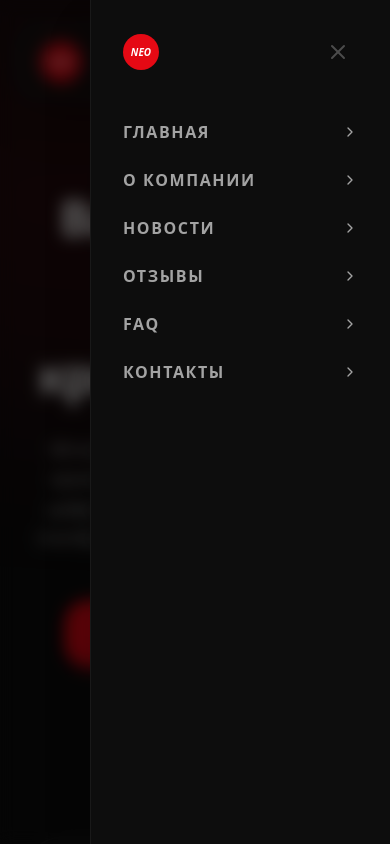
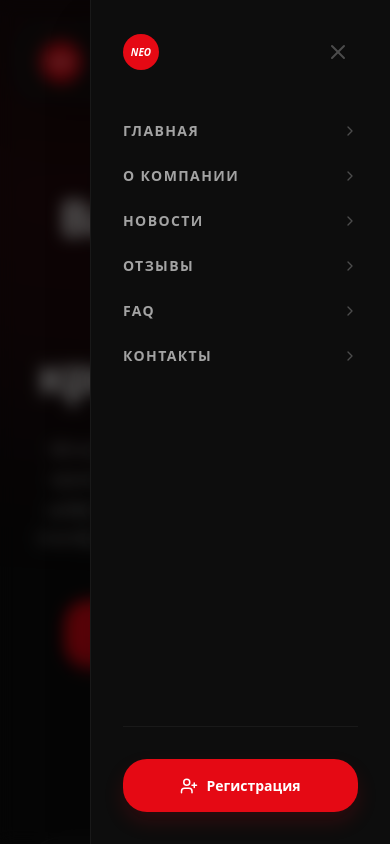
Before and after one commit to ermatovrasul/NEO-WALLET, a Next.js app: page / in a window 390 px wide. Both pictures are taken after a click on the button 327 px from the left and 62 px from the top of the page. Shown: the top 844 px of the page. Built offline with nearby package versions, Linux system fonts and the light colour scheme.

Commit message:
fixed style

```diff
--- a/src/components/layout/Header.tsx
+++ b/src/components/layout/Header.tsx
@@ -1,7 +1,7 @@
 "use client";
 import Link from 'next/link';
 import { usePathname } from 'next/navigation';
-import { Menu, X, ChevronRight } from 'lucide-react';
+import { Menu, X, ChevronRight, UserPlus } from 'lucide-react';
 import { useState } from 'react';
 import { motion, AnimatePresence } from 'framer-motion';
 
@@ -51,7 +51,7 @@ export const Header = () => {
           <div className="flex items-center gap-3">
             <Link
               href="/register"
-              className="hidden md:block bg-[#E50914] hover:bg-[#CC0812] text-white px-7 py-3 rounded-2xl text-[13px] font-bold transition-all"
+              className="hidden lg:block bg-[#E50914] hover:bg-[#CC0812] text-white px-7 py-3 rounded-2xl text-[13px] font-bold transition-all"
             >
               Регистрация
             </Link>
@@ -80,15 +80,34 @@ export const Header = () => {
             >
               <div className="flex justify-between items-center mb-12">
                 <div className="w-9 h-9 bg-[#E50914] rounded-full flex items-center justify-center text-[10px] font-black text-white italic">NEO</div>
-                <button onClick={() => setIsOpen(false)} className="p-2 text-[#4C4C4C] hover:text-white"><X size={24} /></button>
+                <button onClick={() => setIsOpen(false)} className="p-2 text-[#4C4C4C] hover:text-white transition-colors">
+                  <X size={24} />
+                </button>
               </div>
+
               <nav className="flex flex-col gap-6 flex-1">
                 {navLinks.map((item) => (
-                  <Link key={item.name} href={item.path} onClick={() => setIsOpen(false)} className="flex items-center justify-between text-[16px] font-bold uppercase tracking-widest text-[#A3A3A3] hover:text-white">
-                    {item.name} <ChevronRight size={16} />
+                  <Link
+                    key={item.name}
+                    href={item.path}
+                    onClick={() => setIsOpen(false)}
+                    className="flex items-center justify-between text-[14px] font-bold uppercase tracking-widest text-[#A3A3A3] hover:text-white transition-colors"
+                  >
+                    {item.name} <ChevronRight size={16} className="text-[#4C4C4C]" />
                   </Link>
                 ))}
               </nav>
+
+              <div className="pt-8 border-t border-white/[0.05]">
+                <Link
+                  href="/register"
+                  onClick={() => setIsOpen(false)}
+                  className="w-full bg-[#E50914] hover:bg-[#CC0812] text-white py-4 rounded-2xl text-[14px] font-bold flex items-center justify-center gap-2 transition-all shadow-[0_10px_20px_rgba(229,9,20,0.15)]"
+                >
+                  <UserPlus size={18} />
+                  Регистрация
+                </Link>
+              </div>
             </motion.div>
           </>
         )}
```
